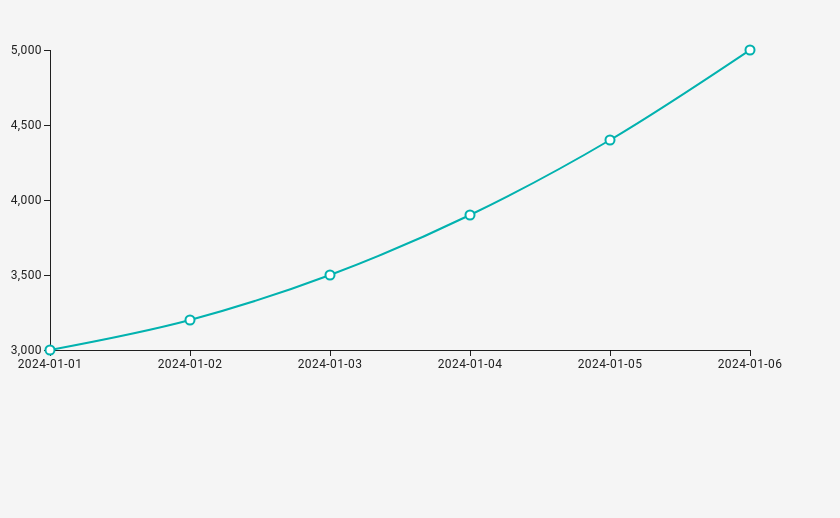
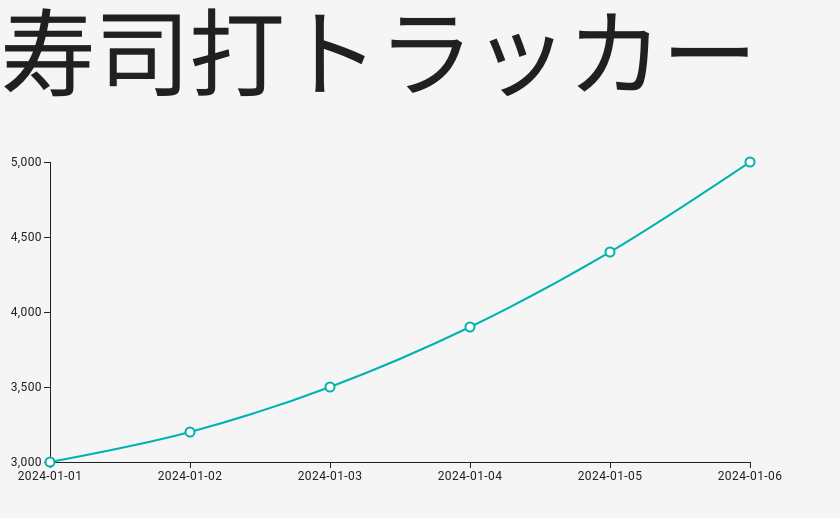
Before and after one commit to hrysdev/suhi-da-tracker, a React (Vite) app: page / in a window 1280 px wide. Shown: the top 518 px of the page, without its empty margins (0-840 px from the left). Built offline with nearby package versions, Linux system fonts and the light colour scheme.

Commit message:
タイトル（仮）を追加
Signed-off-by: hrysdev <hrysdev@gmail.com>

```diff
--- a/src/App.tsx
+++ b/src/App.tsx
@@ -1,6 +1,7 @@
 import React from "react";
 import { ThemeProvider, createTheme } from "@mui/material";
 import CssBaseline from "@mui/material/CssBaseline";
+import Typography from "@mui/material/Typography";
 import ScoreLineChart from "./components/ScoreLineChart";
 
 // chrome.storage.local.get(null, (result) => {
@@ -20,6 +21,7 @@
     <React.Fragment>
       <ThemeProvider theme={theme}>
         <CssBaseline />
+        <Typography variant="h1">寿司打トラッカー</Typography>
         <ScoreLineChart />
       </ThemeProvider>
     </React.Fragment>
```
